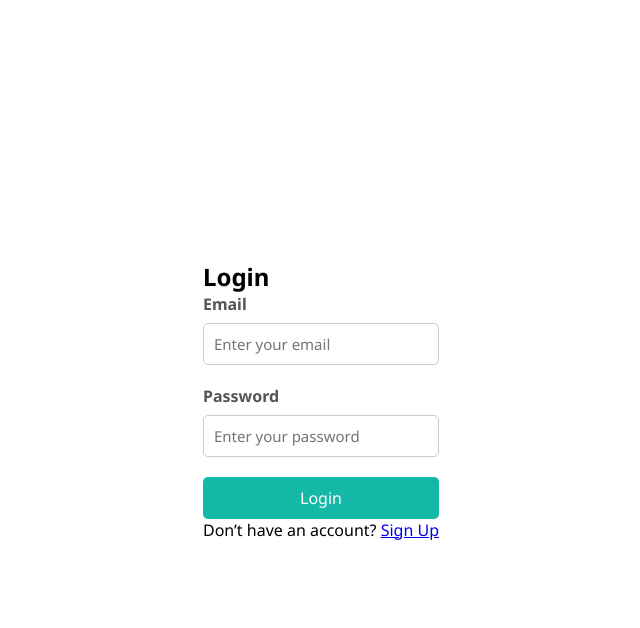
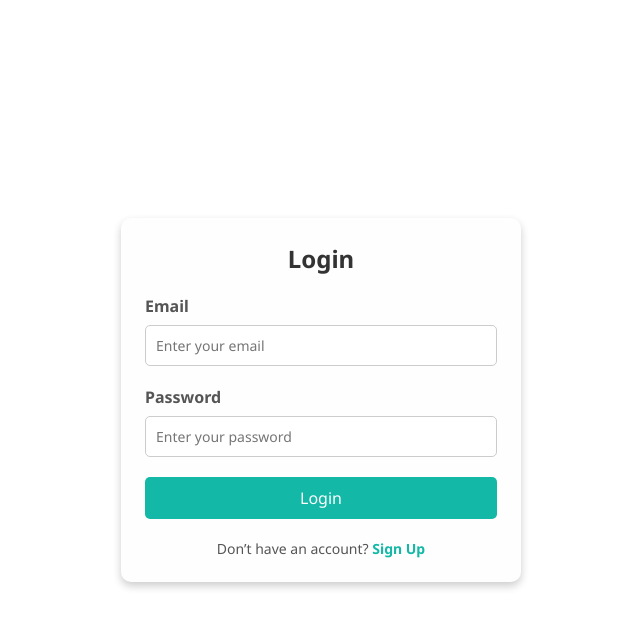
Before and after one commit to rupeshbug/php_tutorial, a PHP site: page /login.php in a window 1280 px wide. Shown: the top 628 px of the page, without its empty margins (319-959 px from the left). Run offline with PHP 8.4, Linux system fonts and the light colour scheme.

Commit message:
styles added

```diff
--- a/styles.css
+++ b/styles.css
@@ -48,7 +48,7 @@ body {
     padding: 10px;
     border: 1px solid #ccc;
     border-radius: 5px;
-    font-size: 15px;
+    font-size: 14px;
 }
 
 .form-group input:focus {
@@ -74,6 +74,46 @@ body {
     transition: 0.3s ease-in-out;
 }
 
+
+
+/**************** Login *******************/
+
+/* Login container */
+.login-container {
+    width: 100%;
+    max-width: 400px;
+    padding: 24px;
+    background: #fefefe;
+    border-radius: 10px;
+    box-shadow: 0 4px 8px rgba(0, 0, 0, 0.2);
+}
+
+.login-container h2 {
+    text-align: center;
+    margin-bottom: 20px;
+    color: #333;
+}
+
+/* Redirect text and link */
+.redirect-text {
+    text-align: center;
+    margin-top: 20px;
+    font-size: 14px;
+    color: #555;
+}
+
+.redirect-link {
+    color: #14B8a6;
+    text-decoration: none;
+    font-weight: bold;
+}
+
+.redirect-link:hover {
+    text-decoration: underline;
+}
+
+
+
 /* Responsive design */
 @media (max-width: 600px){
     .signup-container {
```
